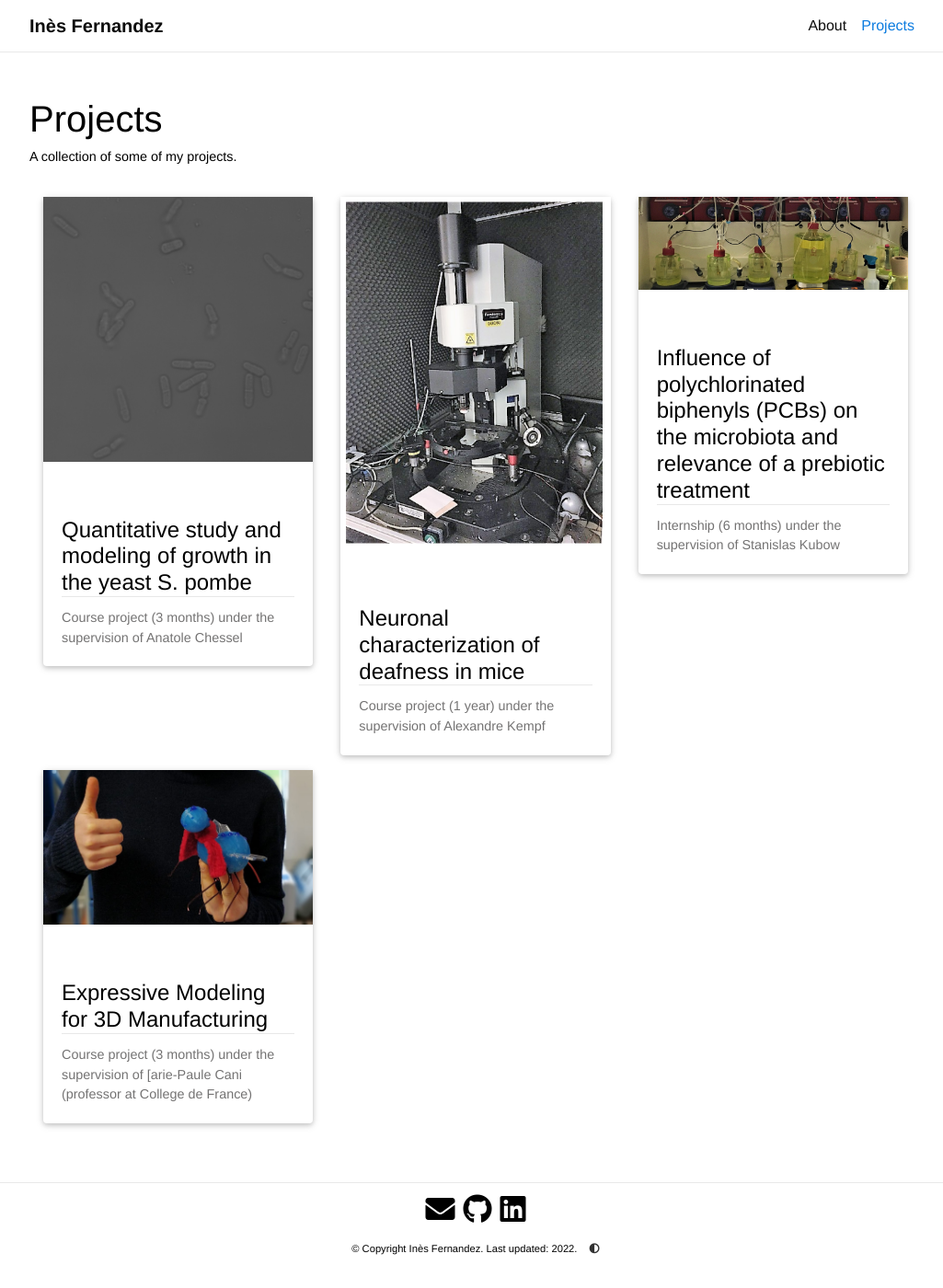
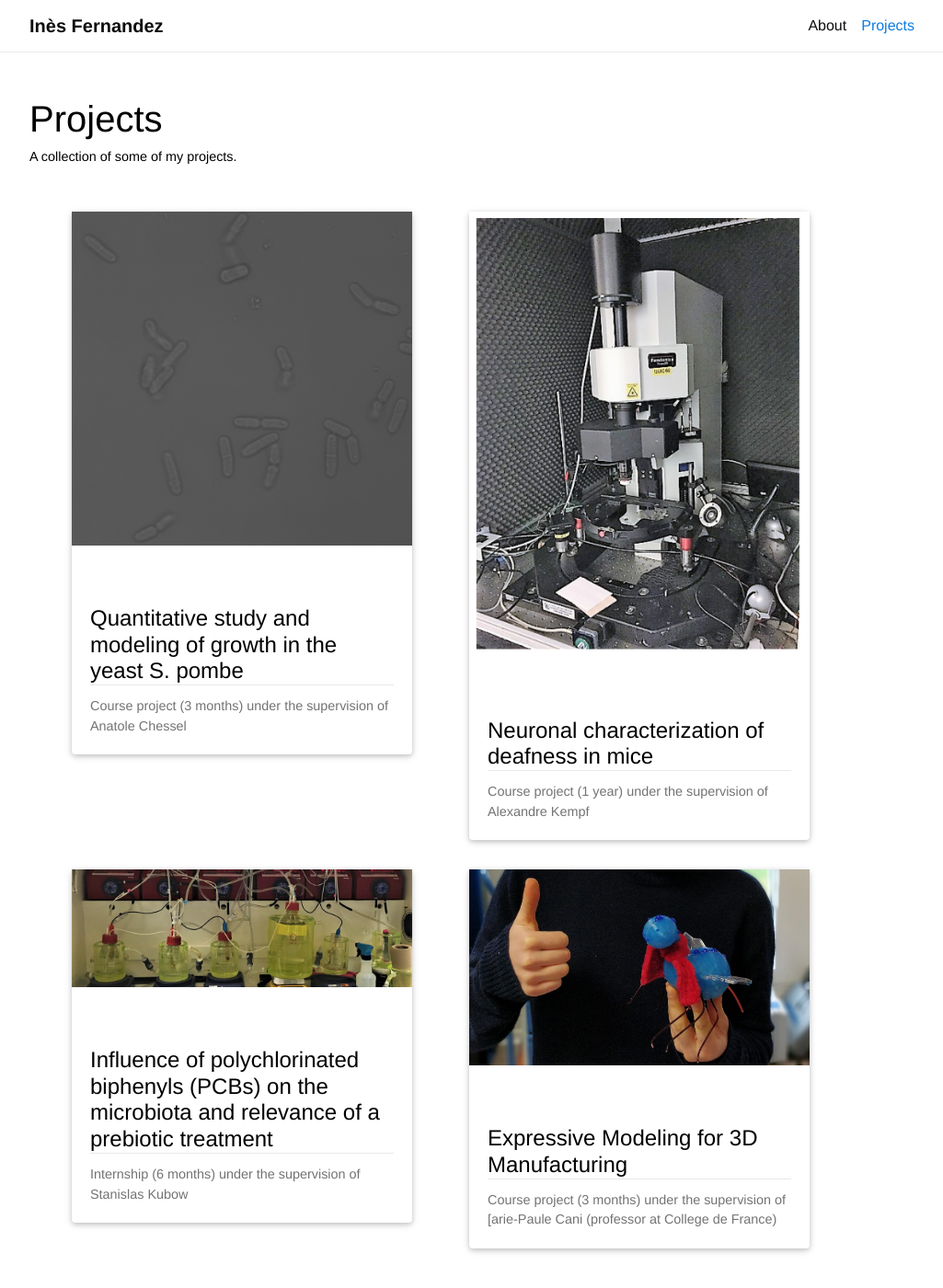
Before and after one commit to inesfdz/inesfdz.github.io, a Jekyll site: the page built from _pages/projects.md, in a window 1280 px wide and 1400 px high. Shown: the whole window at 92% size, without its empty margins (123-1148 px from the left). Built offline with Jekyll 4.4.1, drawn with Linux system fonts in a browser that asks for light colours; nearby versions of some CDN libraries; a style sheet for code colours, icons or effects is not loaded.

Commit message:
updated projects layout

```diff
--- a/_includes/projects.html
+++ b/_includes/projects.html
@@ -1,6 +1,6 @@
 
     <!-- _includes/projects.html -->
-    <div class="card-item col">
+    <div class="grid-item col">
       {% if project.redirect -%}
       <a href="{{ project.redirect }}">
       {%- else -%}
--- a/_pages/projects.md
+++ b/_pages/projects.md
@@ -14,7 +14,7 @@ horizontal: false
   {%- assign sorted_projects = site.projects | sort: "importance" -%}
   <!-- Generate cards for each project -->
   <div class="container">
-    <div class="row row-cols-3">
+    <div class="grid">
     {%- for project in sorted_projects -%}
       {% include projects.html %}
     {%- endfor %}
--- a/_sass/_base.scss
+++ b/_sass/_base.scss
@@ -211,7 +211,7 @@ a, table.table a{ // need to override the default link color of table.table
 
   .grid-sizer,
   .grid-item {
-    width: 30%;
+    width: 300pt;
     float: left;
     margin: 1em;
   }
@@ -234,7 +234,7 @@ a, table.table a{ // need to override the default link color of table.table
 
   .card-item {
     width: auto;
-    margin-bottom: 1em;
+    margin-bottom: 0.5em;
 
     .row {
       display: flex;
```
